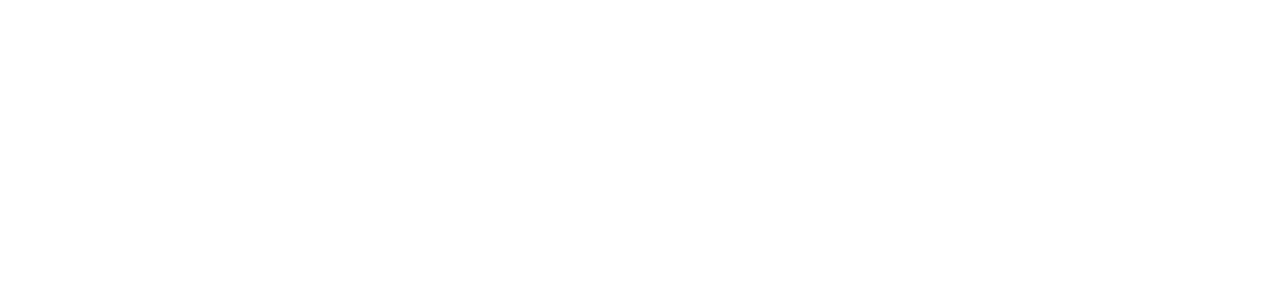
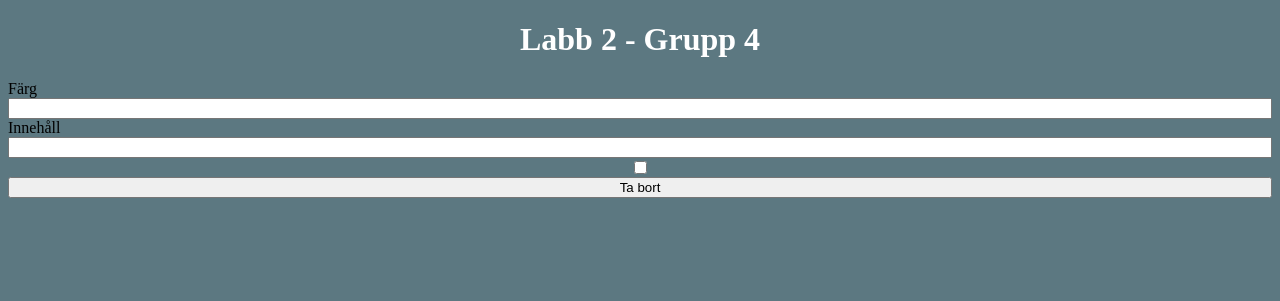
Before and after one commit to toveef/gik339-labb2-grupp4, a plain HTML site: page index.html in a window 1280 px wide. Drawn offline with Linux system fonts and the light colour scheme.

Commit message:
index.html

```diff
--- a/index.html
+++ b/index.html
@@ -3,9 +3,27 @@
 <head>
     <meta charset="UTF-8">
     <meta name="viewport" content="width=device-width, initial-scale=1.0">
-    <title>Document</title>
+    <title>Labb 2 - Grupp 4</title>
+    <h1 style="text-align: center; color: rgb(255, 255, 255);">Labb 2 - Grupp 4</h1>
 </head>
-<body>
+<body style="background-color: rgb(92, 120, 129);">
+    <section style="display: flex;flex-direction:column;">
 
+            Färg
+            <input type="text" name="color" id="color" class="textfield">
+
+
+            Innehåll
+            <input type="text" name="content" id="content" class="textfield">
+
+
+            <input type="checkbox" name="divStyle" id="divStyle" class="checkbox">
+
+
+            <button class="button">Ta bort</button>
+
+        <div class="div" style="width: 100px; height: 100px;"></div>
+    </section>
+    <script src="script.js"></script>
 </body>
 </html>
```
